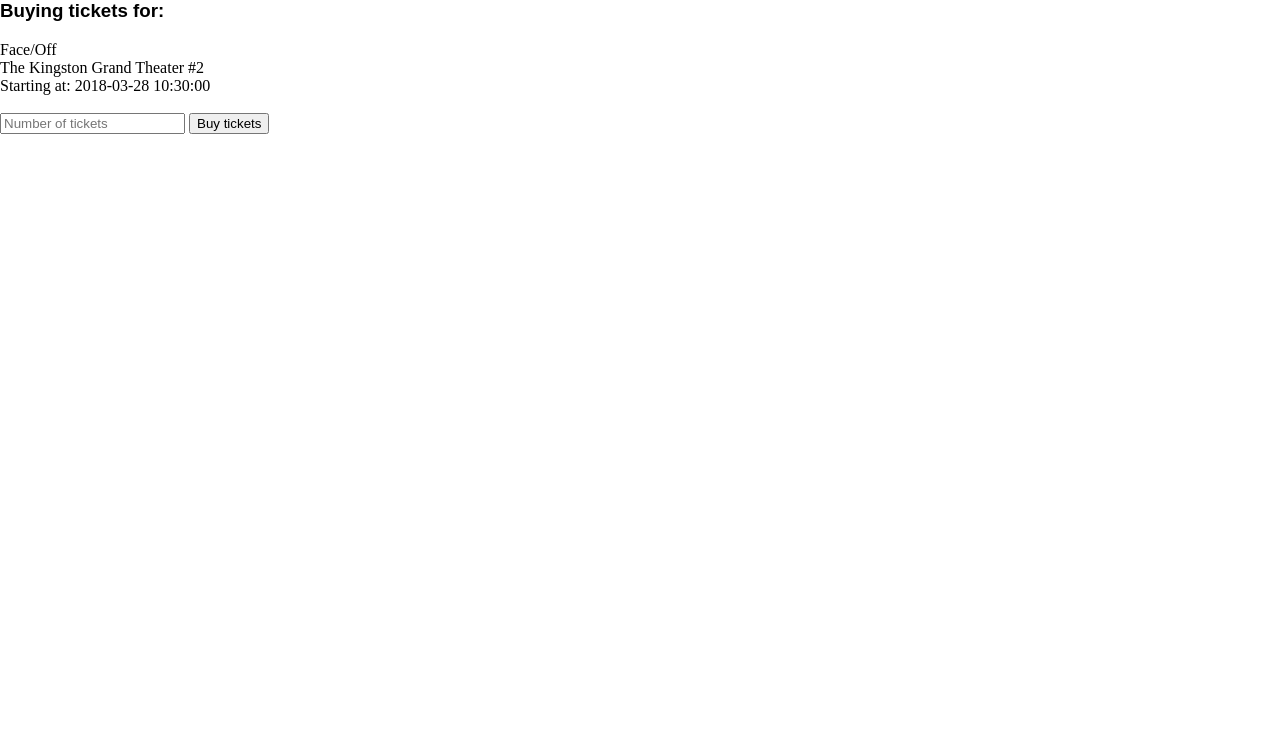
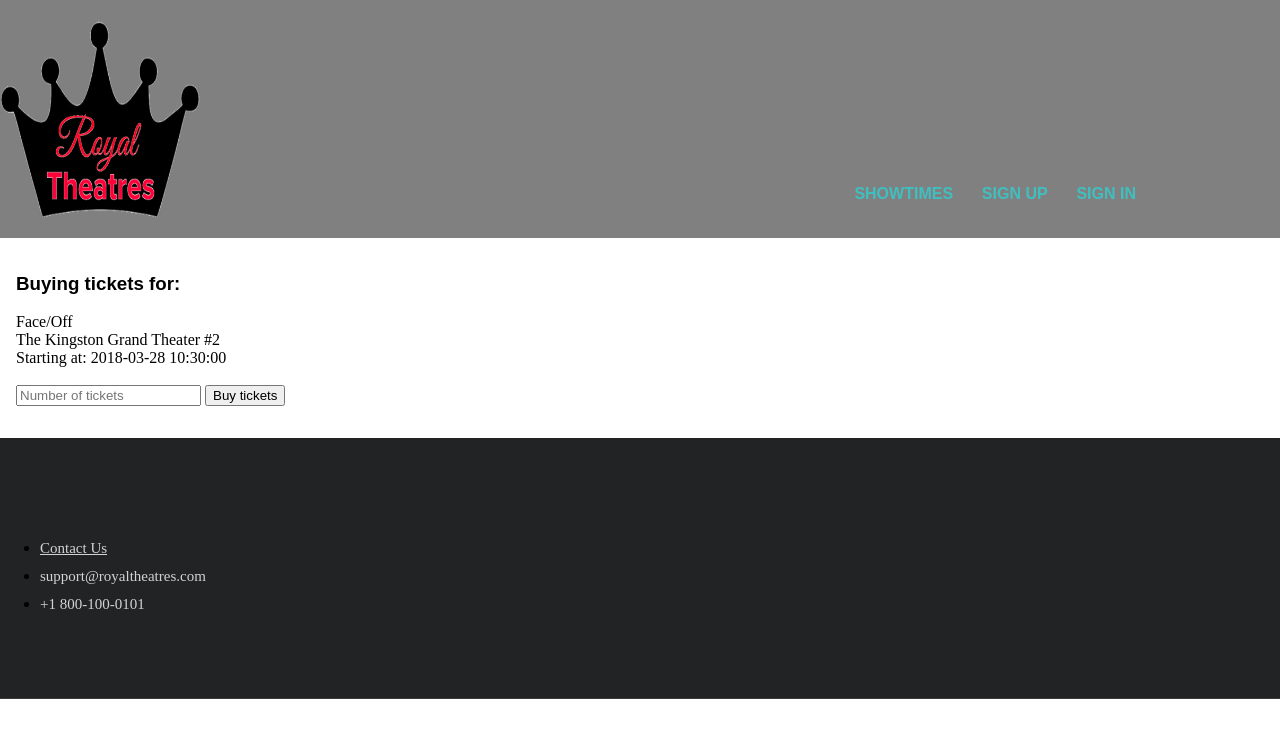
Before and after one commit to AvryH/CISC332Assignment, a PHP site: page /showing.php?id=1 in a window 1280 px wide. Shown: the top 738 px of the page. Run offline with PHP 8.4, Linux system fonts and the light colour scheme; data comes from the database, SQL or seed files in the repository; a stand-in replaces the project's code that opens the database connection.

Commit message:
Added header and footer to files

```diff
--- a/showing.php
+++ b/showing.php
@@ -32,8 +32,47 @@
 	<head>
 		<meta charset="utf-8"/>
 		<link rel="stylesheet" href="styling.css"/>
+		<link href="css/global/global.css" rel="stylesheet" type="text/css"/>
 	</head>
 	<body>
+		<header style="background:grey;">
+				<!-- Navbar -->
+				<nav >
+						<div>
+								<!-- Navbar Row -->
+								<div class="s-header-v2__navbar-row">
+										<!-- Brand and toggle get grouped for better mobile display -->
+										<div class="s-header-v2__navbar-col">
+												<!-- Logo -->
+												<div>
+														<a href="index.php">
+															<img src="logo.png" style="height:200px;width:200px;">
+														</a>
+												</div>
+												<!-- End Logo -->
+										</div>
+
+										<div>
+												<!-- Collect the nav links, forms, and other content for toggling -->
+												<div >
+														<ul class="s-header-v2__nav s-header-v2__nav_icons">
+																<!-- Home -->
+																<!edit urls>
+																<li style="padding-top: 150px;" class="s-header-v2__nav-item"><a href="signIn.php" class="s-header-v2__nav-link">Sign In</a></li>
+																<li style="padding-top: 150px;" class="s-header-v2__nav-item"><a href="signUp.php" class="s-header-v2__nav-link">Sign Up</a></li>
+																<li style="padding-top: 150px;" class="s-header-v2__nav-item"><a href="showtimes.php" class="s-header-v2__nav-link">Showtimes</a></li>
+																<!-- End Home -->
+																</ul>
+												</div>
+												<!-- End Nav Menu -->
+										</div>
+								</div>
+								<!-- End Navbar Row -->
+						</div>
+				</nav>
+				<!-- End Navbar -->
+		</header>
+		<div style="padding-left:1rem; padding-top:1rem; padding-bottom: 1rem;">
 		<h3>Buying tickets for:</h3>
 		<div class="showingMovie"><?PHP
 			echo(htmlspecialchars($showing["movieTitle"]));
@@ -51,5 +90,22 @@
 			<input name="numTicketsReserved" type="number" placeholder="Number of tickets"></input>
 			<input type="submit" value="Buy tickets"></input>
 		</form>
+	</div>
+		<footer class="g-bg-color--dark">
+				<!-- Links -->
+				<div class="g-hor-divider__dashed--white-opacity-lightest">
+						<div class="container g-padding-y-80--xs">
+								<div class="row">
+										<div class="col-sm-4 g-margin-b-20--xs g-margin-b-0--md">
+												<ul class="list-unstyled g-ul-li-tb-5--xs g-margin-b-0--xs">
+														<li><a class="g-font-size-15--xs g-color--white-opacity"><u>Contact Us</u></a></li>
+														<li><a class="g-font-size-15--xs g-color--white-opacity">support@royaltheatres.com</a></li>
+														<li><a class="g-font-size-15--xs g-color--white-opacity">+1 800-100-0101</a></li>
+												</ul>
+										</div>
+								</div>
+						</div>
+				</div>
+		</footer>
 	</body>
 </html>
```
Also changed, not shown: purchases.php (+57 -1 lines).
